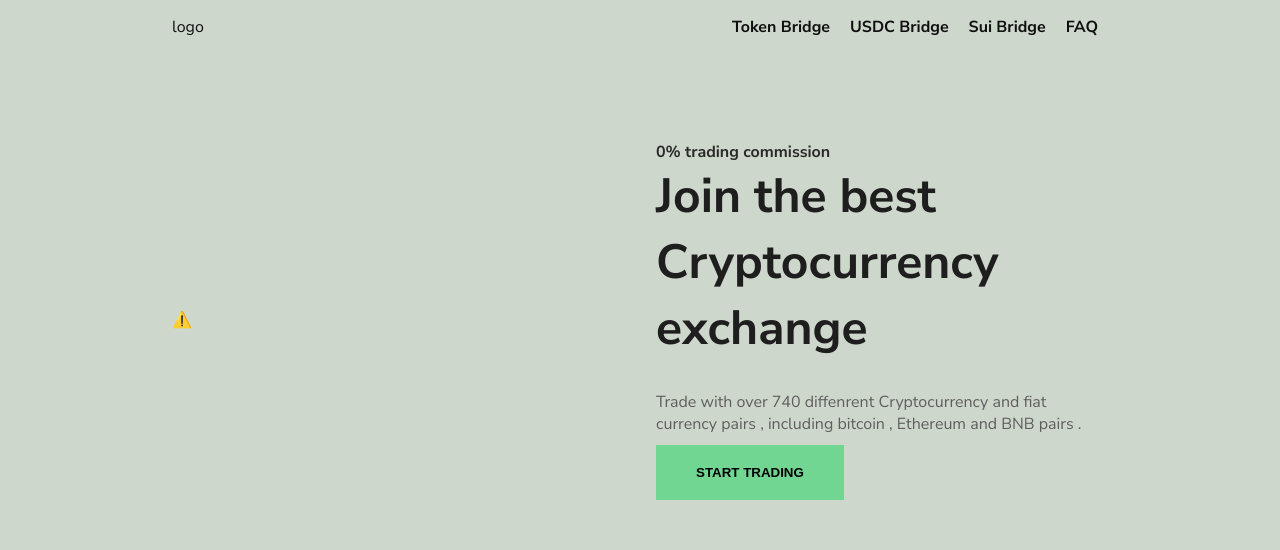
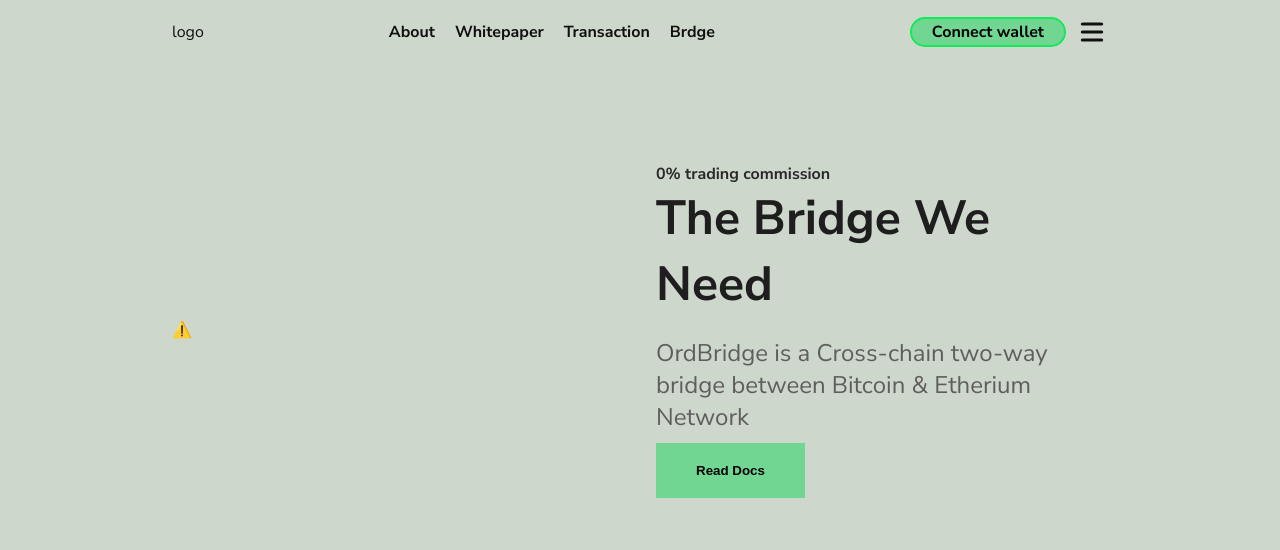
Before and after one commit to mukeshblackhat/crypto, a React (Vite) app: page / in a window 1280 px wide. Shown: the top 550 px of the page. Built offline with nearby package versions, Linux system fonts and the light colour scheme; no server answers.

Commit message:
content added

```diff
--- a/src/components/header.jsx
+++ b/src/components/header.jsx
@@ -1,5 +1,5 @@
 import styles from "../styles/header.module.css";
-import {HiMenu} from "react-icons/hi";
+import { HiMenu } from "react-icons/hi";
 
 const Header = () => {
   return (
@@ -8,15 +8,23 @@ const Header = () => {
         <div className={styles.logo}>logo</div>
         <div className={styles.links}>
           <div className={styles.routes}>
-            <a href="">Token Bridge</a>
-            <a href="">USDC Bridge</a>
-            <a href="">Sui Bridge</a>
-            <a href="">FAQ</a>
+            <a href="">About</a>
+            <a href="">Whitepaper</a>
+            <a href="">
+              Transaction
+              {/* <span>coming soon ...</span>{" "} */}
+            </a>
+            <a href="">
+              Brdge
+              {/* <span>coming soon ...</span>{" "} */}
+            </a>
           </div>
-          <div className={styles.menu}>
-            <HiMenu size='2em'/>
+
+        </div>
+        <div className={styles.menu}>
+            <div className={styles.connectBtn}>Connect wallet</div>
+            <HiMenu size="2em" />
           </div>
-        </div>
       </div>
     </div>
   );
--- a/src/components/home.jsx
+++ b/src/components/home.jsx
@@ -19,9 +19,9 @@ const Home = () => {
         </div>
         <div className={styles.heroDiscription}>
             <p className={styles.note}>0% trading commission</p>
-            <p className={styles.heading}>Join the best Cryptocurrency exchange </p>
-            <p className={styles.subheading}>Trade with over 740 diffenrent Cryptocurrency and fiat currency pairs , including bitcoin , Ethereum and BNB pairs . </p>
-            <button className={styles.tradingBtn}>START TRADING</button>
+            <p className={styles.heading}>The Bridge We Need </p>
+            <p className={styles.subheading}>OrdBridge is a Cross-chain two-way bridge between Bitcoin & Etherium Network </p>
+            <button className={styles.tradingBtn}>Read Docs</button>
         </div>
       </div>
     </div>
--- a/src/styles/header.module.css
+++ b/src/styles/header.module.css
@@ -34,7 +34,26 @@
 
 }
 .menu{
-    display: none;
+    /* display: none; */
+    display: flex;
+    justify-content: center;
+    align-items: center;
+    /* background-color:red; */
+
+}
+.connectBtn{
+    height: 100%;
+    border: 2px solid #14e95b;
+    background-color: #70d692;
+    /* color: #70d692; */
+    color: black;
+    border-radius: 25px;
+    font-weight: 700;
+    display: flex;
+    justify-content: center;
+    align-items: center;
+    padding : 2px 20px;
+    margin: 0px 10px;
 }
 
 @media screen and (max-width: 600px) {
--- a/src/styles/home.module.css
+++ b/src/styles/home.module.css
@@ -47,7 +47,8 @@
 }
 .subheading{
   color: rgb(95, 94, 94) ;
-  margin-top: 30px;
+  font-size: 1.5rem;
+  margin-top: 20px;
 
 }
 .tradingBtn{
```
